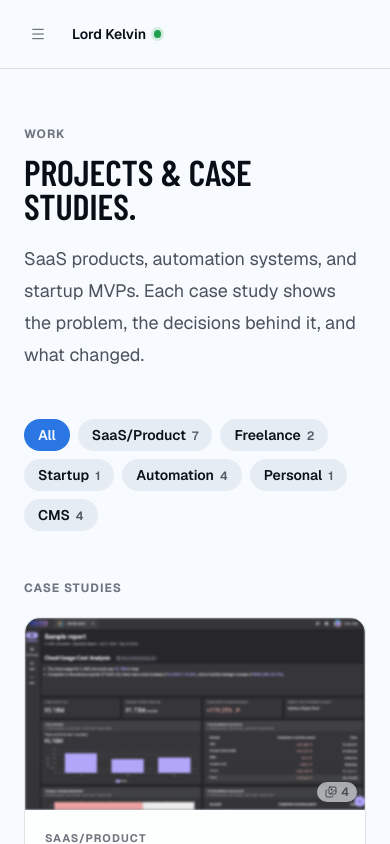
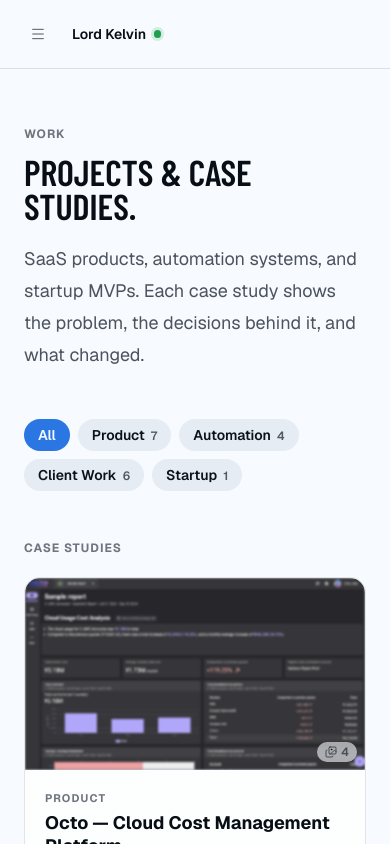
Before and after one commit to lordkelvinabellana/portfolio-v3, a Next.js app: page /work in a window 390 px wide. Built offline with nearby package versions, Linux system fonts and the light colour scheme.

Commit message:
feat: update project categories and filters for improved project organization

```diff
--- a/src/components/projects/WorkSection.tsx
+++ b/src/components/projects/WorkSection.tsx
@@ -11,18 +11,20 @@ import { cn } from "@/lib/utils";
 
 /* ── Data ── */
 
-const CATEGORIES = [
-  "All",
-  "SaaS/Product",
-  "Freelance",
-  "Startup",
-  "Automation",
-  "Personal",
-  "CMS",
+const FILTERS = [
+  { label: "All", value: "All" },
+  { label: "Product", value: "Product" },
+  { label: "Automation", value: "Automation" },
+  { label: "Client Work", value: "Client Work" },
+  { label: "Startup", value: "Startup" },
 ] as const;
 
-const countByCategory = (cat: string) =>
-  projectCaseStudies.filter((p) => p.category === cat).length;
+type FilterValue = (typeof FILTERS)[number]["value"];
+
+const countByFilter = (value: string) =>
+  projectCaseStudies.filter((p) => p.category === value).length;
+
+const GROUP_ORDER = ["Automation", "Product", "Client Work"] as const;
 
 /* ── Cards ── */
 
@@ -148,7 +150,7 @@ interface WorkSectionProps {
 }
 
 export function WorkSection({ basePath = "/work", showBreadcrumb = true }: WorkSectionProps) {
-  const [activeFilter, setActiveFilter] = useState<string>("All");
+  const [activeFilter, setActiveFilter] = useState<FilterValue>("All");
 
   const filtered =
     activeFilter === "All"
@@ -157,6 +159,14 @@ export function WorkSection({ basePath = "/work", showBreadcrumb = true }: WorkS
 
   const featured = activeFilter === "All" ? filtered.filter((p) => p.featured) : [];
   const rest = activeFilter === "All" ? filtered.filter((p) => !p.featured) : filtered;
+
+  const grouped =
+    activeFilter === "All"
+      ? GROUP_ORDER.map((group) => ({
+          label: group === "Product" ? "Product / SaaS" : group,
+          projects: rest.filter((p) => p.category === group),
+        })).filter((g) => g.projects.length > 0)
+      : null;
 
   return (
     <section className="site-page">
@@ -184,26 +194,26 @@ export function WorkSection({ basePath = "/work", showBreadcrumb = true }: WorkS
         {/* Filter */}
         <FadeIn delay={60}>
           <div className="flex flex-wrap gap-2" role="group" aria-label="Filter projects by category">
-            {CATEGORIES.map((cat) => (
+            {FILTERS.map(({ label, value }) => (
               <button
-                key={cat}
-                onClick={() => setActiveFilter(cat)}
+                key={value}
+                onClick={() => setActiveFilter(value)}
                 className={cn(
                   "focusable rounded-full px-3.5 py-1.5 text-sm font-semibold transition-colors",
-                  activeFilter === cat
+                  activeFilter === value
                     ? "bg-primary text-primary-foreground"
                     : "bg-secondary text-secondary-foreground hover:bg-accent hover:text-accent-foreground",
                 )}
               >
-                {cat}
-                {cat !== "All" && (
+                {label}
+                {value !== "All" && (
                   <span
                     className={cn(
                       "ml-1.5 text-xs",
-                      activeFilter === cat ? "opacity-70" : "text-muted-foreground",
+                      activeFilter === value ? "opacity-70" : "text-muted-foreground",
                     )}
                   >
-                    {countByCategory(cat)}
+                    {countByFilter(value)}
                   </span>
                 )}
               </button>
@@ -227,14 +237,36 @@ export function WorkSection({ basePath = "/work", showBreadcrumb = true }: WorkS
           </section>
         )}
 
-        {/* All / filtered */}
-        {rest.length > 0 && (
-          <section aria-label={activeFilter === "All" ? "All projects" : `${activeFilter} projects`}>
-            {featured.length > 0 && (
-              <FadeIn>
-                <p className="eyebrow mb-5">All work</p>
-              </FadeIn>
-            )}
+        {/* All view — grouped */}
+        {grouped && grouped.length > 0 && (
+          <section aria-label="All projects">
+            <FadeIn>
+              <p className="eyebrow mb-5">All work</p>
+            </FadeIn>
+            <div className="space-y-10">
+              {grouped.map((group) => (
+                <div key={group.label}>
+                  <FadeIn>
+                    <p className="mb-4 text-xs font-bold uppercase tracking-widest text-muted-foreground">
+                      {group.label}
+                    </p>
+                  </FadeIn>
+                  <div className="grid gap-4 sm:grid-cols-2 lg:grid-cols-3">
+                    {group.projects.map((project, i) => (
+                      <FadeIn key={project.slug} delay={i * 40}>
+                        <CompactProjectCard project={project} basePath={basePath} />
+                      </FadeIn>
+                    ))}
+                  </div>
+                </div>
+              ))}
+            </div>
+          </section>
+        )}
+
+        {/* Filtered view — flat */}
+        {!grouped && rest.length > 0 && (
+          <section aria-label={`${activeFilter} projects`}>
             <div className="grid gap-4 sm:grid-cols-2 lg:grid-cols-3">
               {rest.map((project, i) => (
                 <FadeIn key={project.slug} delay={i * 40}>
--- a/src/data/portfolio.ts
+++ b/src/data/portfolio.ts
@@ -517,12 +517,11 @@ export type ProjectCaseStudy = {
   slug: string;
   title: string;
   category:
-    | "SaaS/Product"
-    | "Freelance"
+    | "Product"
     | "Startup"
     | "Automation"
     | "Personal"
-    | "CMS";
+    | "Client Work";
   overview: string;
   businessProblem: string;
   role: string;
@@ -555,7 +554,7 @@ export const projectCaseStudies: ProjectCaseStudy[] = [
   {
     slug: "octo",
     title: "Octo — Cloud Cost Management Platform",
-    category: "SaaS/Product",
+    category: "Product",
     overview:
       "Octo's product was strong. The delivery system around it wasn't. PR reviews were inconsistent, bug reporting required switching tools, and weekly releases meant every friction point had a real cost. I owned frontend delivery — and the surrounding systems that kept the team moving.",
     businessProblem:
@@ -610,7 +609,7 @@ export const projectCaseStudies: ProjectCaseStudy[] = [
   {
     slug: "rentwise-qualification-platform",
     title: "RentWise — Rental Qualification Platform",
-    category: "SaaS/Product",
+    category: "Product",
     overview:
       "Most rental platforms solve discovery.\nThey don't solve approval confidence.\n\nRenters apply to places they won't qualify for.\nLandlords review applicants who were never a good fit.",
     businessProblem:
@@ -655,7 +654,7 @@ export const projectCaseStudies: ProjectCaseStudy[] = [
   {
     slug: "lexadraft-contract-builder",
     title: "LexaDraft — Contract Template & Workflow System",
-    category: "SaaS/Product",
+    category: "Product",
     overview:
       "The same contract, rewritten from scratch every time.\n\nIn one construction business, hours were spent rewriting documents that were structurally identical — only names, dates, and amounts changed.",
     businessProblem:
@@ -696,7 +695,7 @@ export const projectCaseStudies: ProjectCaseStudy[] = [
   {
     slug: "octo-dashboard-cost-report-builder",
     title: "Dashboard & Cost Report Builder",
-    category: "SaaS/Product",
+    category: "Product",
     overview:
       "A cloud cost dashboard and report-building workflow for Octo, built around configurable widgets, charts, filters, currency support, and editable report states.",
     businessProblem:
@@ -736,12 +735,12 @@ export const projectCaseStudies: ProjectCaseStudy[] = [
       "/assets/octo/db4.png",
     ],
     relatedExperienceSlug: "alphaus",
-    featured: true,
+    featured: false,
   },
   {
     slug: "octo-recommendations-history",
     title: "Recommendations UI & History",
-    category: "SaaS/Product",
+    category: "Product",
     overview:
       "A recommendation experience for cloud optimization workflows, including lists, details, history timelines, charts, savings summaries, and execution state visibility.",
     businessProblem:
@@ -781,12 +780,12 @@ export const projectCaseStudies: ProjectCaseStudy[] = [
       "/assets/octo/rec4.png",
     ],
     relatedExperienceSlug: "alphaus",
-    featured: true,
+    featured: false,
   },
   {
     slug: "octo-alert-channel-management",
     title: "Alert & Channel Management",
-    category: "SaaS/Product",
+    category: "Product",
     overview:
       "Alert and channel management interfaces for configuring cost and budget notifications across Slack, Microsoft Teams, and email channels.",
     businessProblem:
@@ -861,12 +860,12 @@ export const projectCaseStudies: ProjectCaseStudy[] = [
     ],
     githubUrl: "https://github.com/lordkelvinabellana/RentHiveFinal",
     relatedExperienceSlug: "renthive",
-    featured: true,
+    featured: false,
   },
   {
     slug: "pacific-west-diagnostic-imaging",
     title: "Pacific West Diagnostic Imaging",
-    category: "Freelance",
+    category: "Client Work",
     overview:
       "A medical website built with Wix and custom CSS, including service pages, payment support, and patient-facing content structure.",
     businessProblem:
@@ -901,7 +900,7 @@ export const projectCaseStudies: ProjectCaseStudy[] = [
   {
     slug: "czechvibes-travel-site",
     title: "CzechVibes Travel Site",
-    category: "Freelance",
+    category: "Client Work",
     overview:
       "A responsive, multi-language frontend for a European travel and content brand.",
     businessProblem:
@@ -969,7 +968,6 @@ export const projectCaseStudies: ProjectCaseStudy[] = [
     ],
     screenshots: [],
     relatedExperienceSlug: "automation",
-    featured: true,
   },
   {
     slug: "zoom-youtube-upload-pipeline",
@@ -1011,7 +1009,7 @@ export const projectCaseStudies: ProjectCaseStudy[] = [
   {
     slug: "getemleads-website",
     title: "GetemLeads",
-    category: "CMS",
+    category: "Client Work",
     overview:
       "A lead-generation website focused on clear messaging, fast loading, and conversion.",
     businessProblem:
@@ -1053,7 +1051,7 @@ export const projectCaseStudies: ProjectCaseStudy[] = [
   {
     slug: "moberly-consulting-website",
     title: "Moberly Consulting",
-    category: "CMS",
+    category: "Client Work",
     overview:
       "A professional consulting website designed for clarity, trust, and easy navigation.",
     businessProblem:
@@ -1090,7 +1088,7 @@ export const projectCaseStudies: ProjectCaseStudy[] = [
   {
     slug: "pickle-n-par-website",
     title: "Pickle N Par",
-    category: "CMS",
+    category: "Client Work",
     overview:
       "A customer-facing website with a focus on usability, responsiveness, and clear service presentation.",
     businessProblem:
@@ -1129,7 +1127,7 @@ export const projectCaseStudies: ProjectCaseStudy[] = [
   {
     slug: "strat-e-marketing-website",
     title: "StratE Marketing",
-    category: "CMS",
+    category: "Client Work",
     overview:
       "A marketing website focused on presenting services clearly and supporting lead conversion.",
     businessProblem:
@@ -1261,7 +1259,14 @@ export const projectCaseStudies: ProjectCaseStudy[] = [
       "Coach no longer starts every weekly message from zero — AI handles progress analysis and drafting, coach focuses on judgment, tone, and the final call.",
       "Improved message consistency across the client roster and reduced weekly preparation time without reducing personalization quality.",
     ],
-    stack: ["n8n", "OpenAI API", "JavaScript"],
+    stack: [
+      "n8n",
+      "OpenAI API",
+      "Anthropic API",
+      "JavaScript",
+      "GreenAPI",
+      "Custom API",
+    ],
     screenshots: [
       "/assets/autoFit/autoFit1.png",
       "/assets/autoFit/autoFit2.png",
@@ -1277,7 +1282,7 @@ export const projectCaseStudies: ProjectCaseStudy[] = [
   {
     slug: "ripple-product-ownership-archera",
     title: "Ripple — Product Ownership & Strategic Alignment",
-    category: "SaaS/Product",
+    category: "Product",
     overview:
       "Owned product delivery across multiple SaaS tools and helped validate a strategic partnership that improved cloud cost decisions, not just reporting.",
     businessProblem:
```
